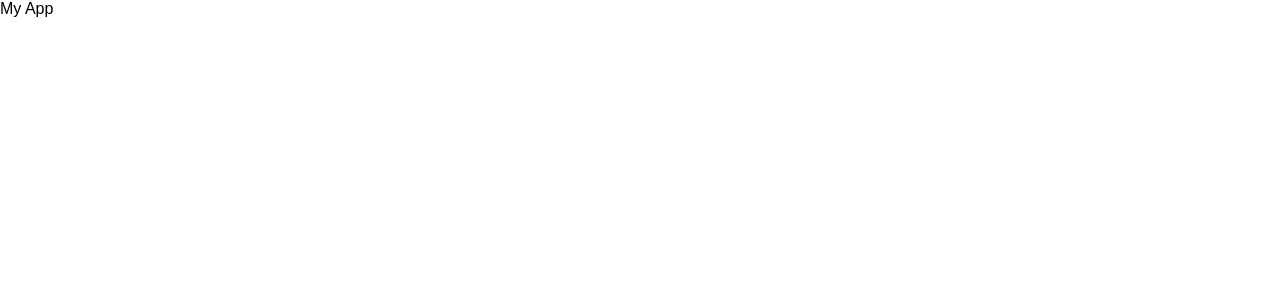
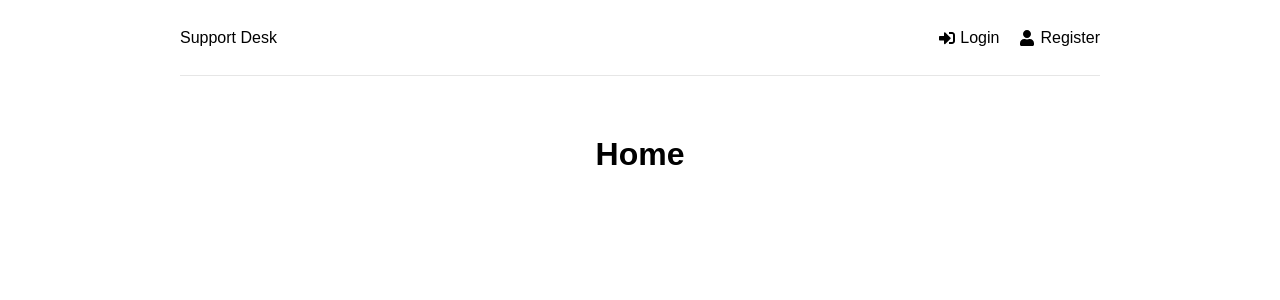
Before and after one commit to wilowdev/support-desk, a React (Create React App) app in the folder frontend/: page / in a window 1280 px wide. Shown: the top 300 px of the page. Built offline with nearby package versions, Linux system fonts and the light colour scheme.

Commit message:
header + initial pages

```diff
--- a/frontend/src/App.js
+++ b/frontend/src/App.js
@@ -1,5 +1,24 @@
+import { BrowserRouter as Router, Routes, Route } from 'react-router-dom';
+import Home from './pages/Home';
+import Login from './pages/Login';
+import Register from './pages/Register';
+import Header from './components/Header';
+
 function App() {
-  return <div>My App</div>;
+  return (
+    <>
+      <Router>
+        <div className='container'>
+          <Header />
+          <Routes>
+            <Route path='/' element={<Home />} />
+            <Route path='/login' element={<Login />} />
+            <Route path='/register' element={<Register />} />
+          </Routes>
+        </div>
+      </Router>
+    </>
+  );
 }
 
 export default App;
--- /dev/null
+++ b/frontend/src/components/Header.jsx
@@ -0,0 +1,28 @@
+import { FaSignInAlt, FaSignOutAlt, FaUser } from 'react-icons/fa';
+import { Link } from 'react-router-dom';
+
+function Header() {
+  return (
+    <header className='header'>
+      <div className='logo'>
+        <Link to='/'>Support Desk</Link>
+      </div>
+      <ul>
+        <li>
+          <Link to='/login'>
+            <FaSignInAlt />
+            Login
+          </Link>
+        </li>
+        <li>
+          <Link to='/register'>
+            <FaUser />
+            Register
+          </Link>
+        </li>
+      </ul>
+    </header>
+  );
+}
+
+export default Header;
--- /dev/null
+++ b/frontend/src/pages/Home.jsx
@@ -0,0 +1,7 @@
+import React from 'react';
+
+function Home() {
+  return <h1>Home</h1>;
+}
+
+export default Home;
--- /dev/null
+++ b/frontend/src/pages/Login.jsx
@@ -0,0 +1,7 @@
+import React from 'react';
+
+function Login() {
+  return <div>Login</div>;
+}
+
+export default Login;
--- /dev/null
+++ b/frontend/src/pages/Register.jsx
@@ -0,0 +1,7 @@
+import React from 'react';
+
+function Register() {
+  return <div>Register</div>;
+}
+
+export default Register;
```
